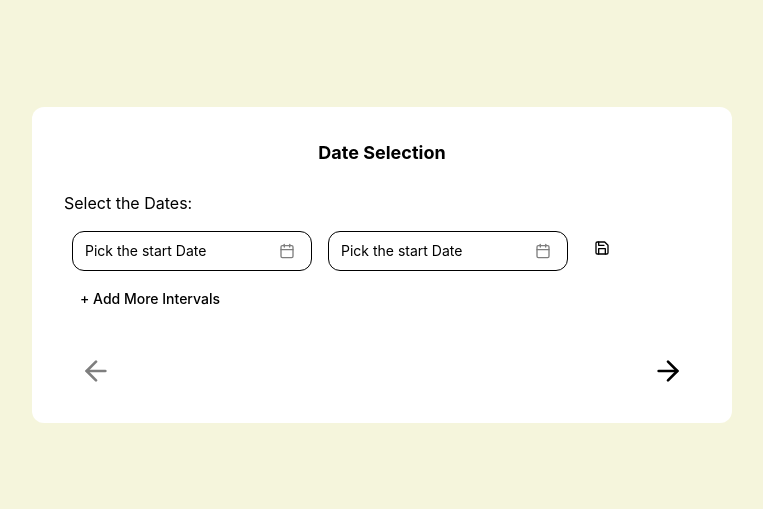
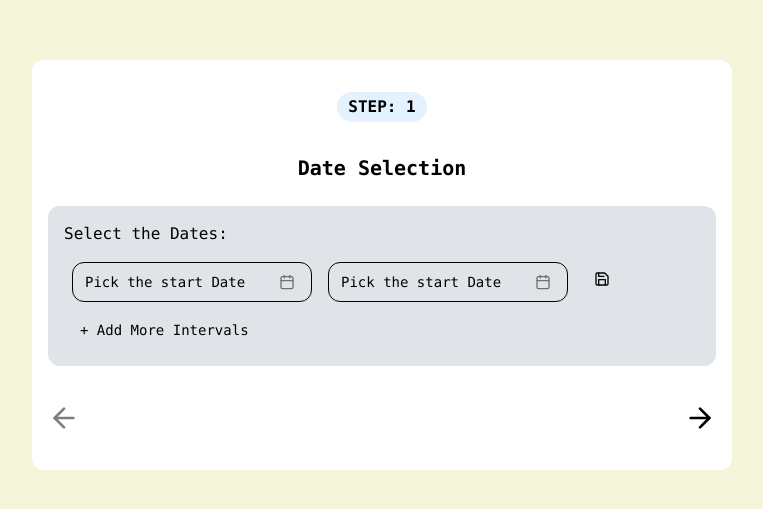
Before and after one commit to palhau/multi-step-form, a React (Create React App) app: page / in a window 1280 px wide. Shown: the part 167-676 px from the top of the page, without its empty margins (258-1021 px from the left). Built offline with nearby package versions, Linux system fonts and the light colour scheme.

Commit message:
fix: added bg to form components and step number badge

```diff
--- a/src/App.tsx
+++ b/src/App.tsx
@@ -14,7 +14,7 @@ function App() {
         setForm,
       }}
     >
-      <div className="flex flex-row justify-center content-center items-center h-screen m-8">
+      <div className="flex flex-row justify-center content-center items-center h-screen m-8 font-mono">
         <Steps />
       </div>
       <Toaster />
--- a/src/components/Steps/AmountStep/index.tsx
+++ b/src/components/Steps/AmountStep/index.tsx
@@ -49,7 +49,7 @@ export const AmountStep = () => {
   };
   const AmountComponent = <AmountInput onSave={handleSave} />;
   return (
-    <div className="items-center">
+    <div className="items-center bg-slate-500/20 p-4 rounded-xl ml-4 mr-4">
       <h2 className="mb-2">Input the amount: </h2>
       {AmountComponent}
       {components.map((component, index) => (
--- a/src/components/Steps/CalendarStep/index.tsx
+++ b/src/components/Steps/CalendarStep/index.tsx
@@ -55,7 +55,7 @@ export const CalendarStep = () => {
   const DateComponent = <DatePicker onSave={handleSave} />;
 
   return (
-    <div className="items-center">
+    <div className="items-center bg-slate-500/20 p-4 rounded-xl ml-4 mr-4">
       <h2 className="mb-2">Select the Dates: </h2>
       {DateComponent}
       {components.map((component, index) => (
--- a/src/components/Steps/ValueTypeStep/index.tsx
+++ b/src/components/Steps/ValueTypeStep/index.tsx
@@ -48,7 +48,7 @@ export const ValueTypeStep = () => {
   };
   const TypesComponent = <ValueTypePicker onSave={handleSave} />;
   return (
-    <div className="items-center">
+    <div className="items-center bg-slate-500/20 p-4 rounded-xl ml-4 mr-4">
       <h2 className="mb-2">Select the Types: </h2>
       {TypesComponent}
       {components.map((component, index) => (
--- a/src/components/Steps/index.tsx
+++ b/src/components/Steps/index.tsx
@@ -5,6 +5,7 @@ import { ArrowLeft, ArrowRight } from 'lucide-react';
 import { ValueTypeStep } from './ValueTypeStep';
 import { AmountStep } from './AmountStep';
 import FormStateContext from '../../lib/formContext';
+import { Badge } from '../ui/badge';
 
 export const Steps = () => {
   const { form } = useContext(FormStateContext);
@@ -38,10 +39,19 @@ export const Steps = () => {
   };
 
   return (
-    <div className="flex flex-col justify-start rounded-xl w-[700px] h-fit p-8 bg-white">
+    <div className="flex flex-col justify-start rounded-xl w-[700px] h-fit pt-8 pb-8 bg-white">
+      <section className="items-center m-auto mb-8 mt-0">
+        <Badge className="text-base" variant="step">
+          {currentStep <= 2 ? (
+            <span>STEP: {currentStep + 1}</span>
+          ) : (
+            'Completed'
+          )}
+        </Badge>
+      </section>
       {steps[currentStep].id === 'DATE' && (
         <section>
-          <h2 className="mb-6 font-bold text-center text-lg">
+          <h2 className="mb-6 font-bold text-center text-xl">
             {steps[currentStep].title}
           </h2>
           <CalendarStep />
@@ -49,7 +59,7 @@ export const Steps = () => {
       )}
       {steps[currentStep].id === 'TYPE' && (
         <section>
-          <h2 className="mb-6 font-bold text-center text-lg">
+          <h2 className="mb-6 font-bold text-center text-xl">
             {steps[currentStep].title}
           </h2>
           <ValueTypeStep />
@@ -57,7 +67,7 @@ export const Steps = () => {
       )}
       {steps[currentStep].id === 'AMOUNT' && (
         <section>
-          <h2 className="mb-6 font-bold text-center text-lg">
+          <h2 className="mb-6 font-bold text-center text-xl">
             {steps[currentStep].title}
           </h2>
           <AmountStep />
@@ -65,10 +75,10 @@ export const Steps = () => {
       )}
       {steps[currentStep].id === 'SUMMARY' && (
         <section>
-          <h2 className="mb-6 font-bold text-center text-lg">
+          <h2 className="mb-6 font-bold text-center text-xl">
             {steps[currentStep].title}
           </h2>
-          <div className="flex flex-col flex-wrap p-4 bg-black/25">
+          <div className="flex flex-col flex-wrap p-4 bg-black/25 ml-4 mr-4">
             <pre>{JSON.stringify(form, null, 2)}</pre>
           </div>
         </section>
@@ -81,7 +91,8 @@ export const Steps = () => {
         >
           <ArrowLeft className="ml-auto h-8 w-8" />
         </Button>
-        {currentStep <= 2 && (
+
+        {currentStep < 2 && (
           <Button
             variant={'ghost'}
             onClick={handleNextStep}
@@ -90,10 +101,11 @@ export const Steps = () => {
             <ArrowRight className="ml-auto h-8 w-8" />
           </Button>
         )}
+
         {currentStep === 2 && (
           <Button
             variant={'outline'}
-            className="rounded-xl w-40 hover:bg-blue-500"
+            className="rounded-xl w-40 mr-4 hover:bg-blue-500"
             onClick={handleNextStep}
             disabled={currentStep >= 3}
           >
--- /dev/null
+++ b/src/components/ui/badge.tsx
@@ -0,0 +1,37 @@
+import * as React from 'react';
+import { cva, type VariantProps } from 'class-variance-authority';
+
+import { cn } from '../../lib/utils';
+
+const badgeVariants = cva(
+  'inline-flex items-center border rounded-full px-2.5 py-0.5 text-xs font-semibold transition-colors focus:outline-none focus:ring-2 focus:ring-ring focus:ring-offset-2',
+  {
+    variants: {
+      variant: {
+        default:
+          'bg-primary hover:bg-primary/80 border-transparent text-primary-foreground',
+        step: 'bg-blue-300/25 hover:bg-blue-300/80 border-transparent text-primary-foreground',
+        secondary:
+          'bg-secondary hover:bg-secondary/80 border-transparent text-secondary-foreground',
+        destructive:
+          'bg-destructive hover:bg-destructive/80 border-transparent text-destructive-foreground',
+        outline: 'text-foreground',
+      },
+    },
+    defaultVariants: {
+      variant: 'default',
+    },
+  },
+);
+
+export interface BadgeProps
+  extends React.HTMLAttributes<HTMLDivElement>,
+    VariantProps<typeof badgeVariants> {}
+
+function Badge({ className, variant, ...props }: BadgeProps) {
+  return (
+    <div className={cn(badgeVariants({ variant }), className)} {...props} />
+  );
+}
+
+export { Badge, badgeVariants };
```
